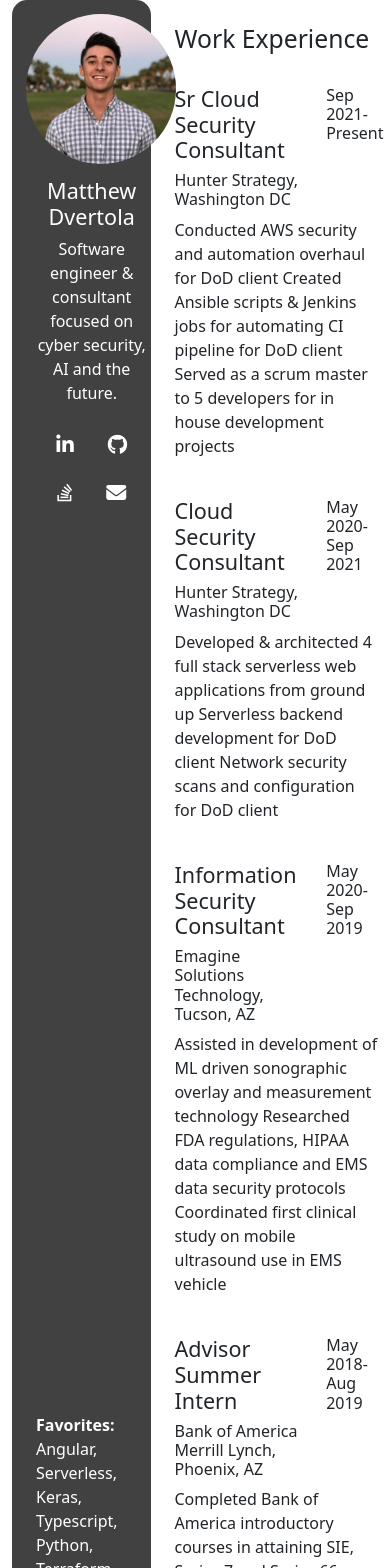
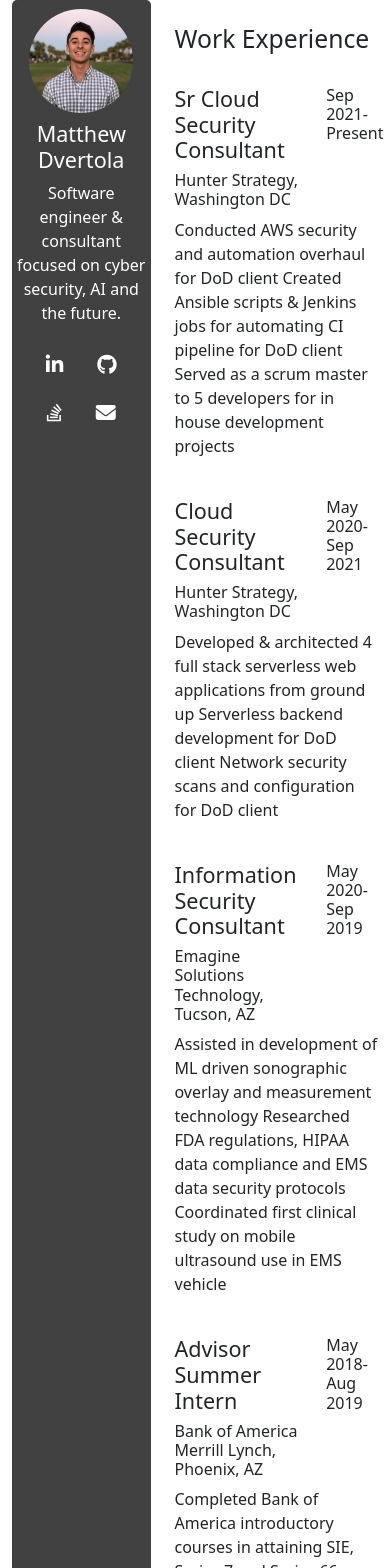
Before and after one commit to mdvertola/my-site, an Angular app in the folder site/: page / in a window 390 px wide. Shown: the top 1568 px of the page. Built offline with nearby package versions, Linux system fonts and the light colour scheme.

Commit message:
added about me mobile

```diff
--- a/site/src/app/components/about-me/about-me.component.html
+++ b/site/src/app/components/about-me/about-me.component.html
@@ -1,52 +1,23 @@
-<div class="about-background white-text">
+<div class="about-background white-text padded-1">
 
-    <div class="row padded-10">
-        <div class="col"></div>
-        <div class="col">
+    <div class="row top">
             <img class="me" src="../../../assets/img/me.jpg">
-        </div>
-        <div class="col"></div>
     </div>
 
     <div class="row center">
-        <div class="col-1"></div>
-        <div class="col-10">
-            <h4>{{about.name}}</h4>
-        </div>
-        <div class="col-1"></div>
+        <h4>{{about.name}}</h4>
     </div>
 
     <div class="row center">
-        <div class="col-1"></div>
-        <div class="col-10">
-            <p>{{about.bio}}</p>
-        </div>
-        <div class="col-1"></div>
+        <p>{{about.bio}}</p>
     </div>
 
     <div class="row center">
-        <div class="col-1"></div>
-        <div class="col-10">
+        <div class="col">
             <button (click)="nav(about.linkedInUrl)" type="button" class="btn btn-link btn-lg white-link"><i class='fab fa-linkedin-in'></i></button>
             <button (click)="nav(about.gitHubUrl)" type="button" class="btn btn-link btn-lg white-link"><i class='fab fa-github'></i></button>
             <button (click)="nav(about.stackOverflowUrl)" type="button" class="btn btn-link btn-lg white-link"><i class='fab fa-stack-overflow'></i></button>
             <button (click)="mail(about.email)" type="button" class="btn btn-link btn-lg white-link"><i class='fa fa-envelope'></i></button>
         </div>
-        <div class="col-1"></div>
     </div>
-
-    <div class="spacer"></div>
-
-    <div class="row">
-        <div class="col-1"></div>
-        <div class="col-10">
-            <p><b>Favorites:</b> Angular, Serverless, Keras, Typescript, Python, Terraform, Ansible</p>
-
-            <p><b>Certifications:</b>
-                Security +, AWS Solutions Architect Associate
-            </p>
-        </div>
-        <div class="col-1"></div>
-    </div>
-
 </div>
--- a/site/src/app/components/about-me/about-me.component.scss
+++ b/site/src/app/components/about-me/about-me.component.scss
@@ -1,13 +1,18 @@
+
+
 .about-background{
     background-color: rgb(65, 65, 65);
     height: 100%;
-    border-radius: 15px;
+    border-radius: 5px;
 }
 
 .me{
-    height: 150px;
-    width: 150px;
+    height: 75%;
+    width: 75%;
     border-radius: 50%;
+    margin-left: auto;
+    margin-right: auto;
+    padding: 5%;
 }
 .padded-10{
     padding: 10%;
@@ -26,14 +31,32 @@
     text-decoration: none;
     color:white
 }
+
+.top{
+    padding-top: 10%;
+}
 .center {
     text-align: center;
   }
 
 .spacer{
-    height: 50%;
+    height: 40%;
 }
 .bottom{
 
     bottom: 0;
 }
+
+@media screen and (max-width: 850px) {
+    .me{
+        height: 75%;
+        width: 75%;
+        border-radius: 50%;
+        margin-left: auto;
+        margin-right: auto;
+        padding: 5%;
+    }
+    .top{
+        padding: 0%;
+    }
+}
--- a/site/src/index.html
+++ b/site/src/index.html
@@ -2,7 +2,7 @@
 <html lang="en">
 <head>
   <meta charset="utf-8">
-  <title>Site</title>
+  <title>Matt Dvertola</title>
   <base href="/">
   <meta name="viewport" content="width=device-width, initial-scale=1">
   <link rel="icon" type="image/x-icon" href="favicon.ico">
```
Also changed, not shown: 1 other file (tests, documents, lock files or other folders).
